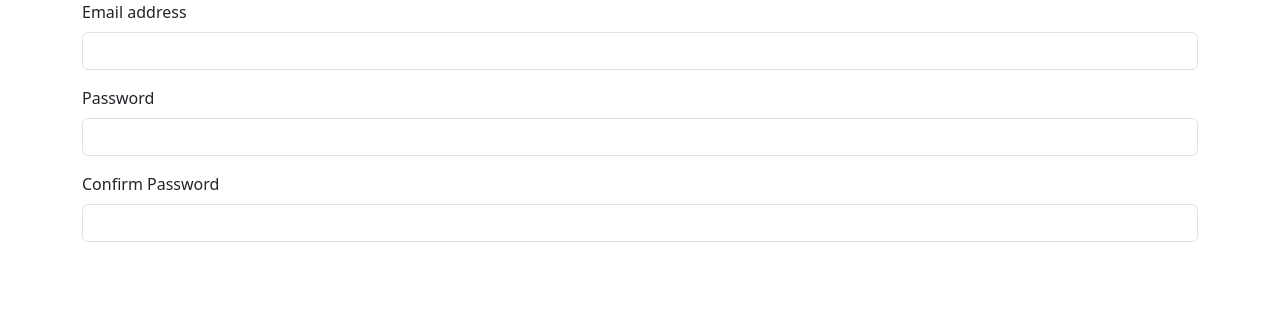
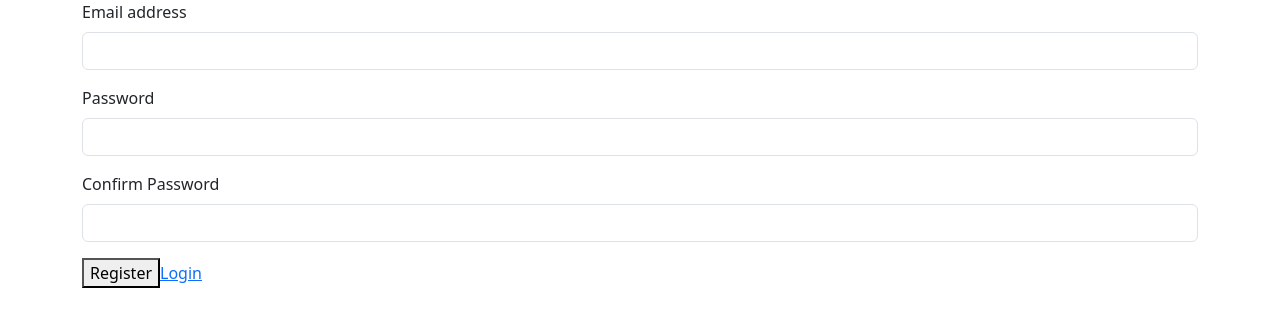
Before and after one commit to Alexandre-CES/Shopping-cart, a React (Create React App) app in the folder my-app/: page /register in a window 1280 px wide. Shown: the top 326 px of the page. Built offline with nearby package versions, Linux system fonts and the light colour scheme.

Commit message:
feat: register and login

```diff
--- a/my-app/src/Pages/Login/login.tsx
+++ b/my-app/src/Pages/Login/login.tsx
@@ -1,12 +1,30 @@
 import { useState } from "react";
+import { Link, useNavigate } from "react-router-dom";
+import { signInWithEmailAndPassword } from "firebase/auth";
+import { auth } from '../../firebaseConnection';
 
 export default function Login(){
     const [email, setEmail] = useState('');
     const [password, setPassword] = useState('');
+    const navigate = useNavigate();
+
+    async function login(e: React.FormEvent<HTMLFormElement>){
+        e.preventDefault();
+        if(email != '' && password != ''){
+            await signInWithEmailAndPassword(auth,email,password)
+            .then(()=>{
+                navigate('/',{replace:true});
+            }).catch((err)=>{
+                console.log('error: '+err);
+            });
+        }else{
+            alert('fill the fields');
+        }
+    }
 
     return(
         <main className="container">
-            <form>
+            <form onSubmit={login}>
                 <div className="mb-3">
                     <label htmlFor="inputEmail" className="form-label">Email address</label>
                     <input type="email" className="form-control" id="inputEmail" value={email} onChange={(e)=>setEmail(e.target.value)}/>
@@ -15,6 +33,8 @@ export default function Login(){
                     <label htmlFor="inputPassword" className="form-label">Password</label>
                     <input type="password" className="form-control" id="inputPassword" value={password} onChange={(e)=>setPassword(e.target.value)}/>
                 </div>
+                <button type="submit">Login</button>
+                <Link to={'/register'}>Register</Link>
             </form>
         </main>
     )
--- a/my-app/src/Pages/Register/register.tsx
+++ b/my-app/src/Pages/Register/register.tsx
@@ -1,13 +1,32 @@
 import { useState } from "react";
+import { Link, useNavigate } from "react-router-dom";
+import { createUserWithEmailAndPassword } from 'firebase/auth';
+import { auth } from '../../firebaseConnection';
 
 export default function Register(){
     const [email, setEmail] = useState('');
     const [password, setPassword] = useState('');
     const [confirmPassword, setConfirmPassword] = useState('');
+    const navigate = useNavigate();
+
+    async function register(e: React.FormEvent<HTMLFormElement>){
+        e.preventDefault();
+
+        if(email != '' && password != ''){
+            await createUserWithEmailAndPassword(auth,email,password)
+            .then(()=>{
+                navigate('/',{replace:true});
+            }).catch((err)=>{
+                console.log('error: '+err);
+            });
+        }else{
+            alert('fill the fields');
+        }
+    }
 
     return(
         <main className="container">
-            <form>
+            <form onSubmit={register}>
                 <div className="mb-3">
                     <label htmlFor="inputEmail" className="form-label">Email address</label>
                     <input type="email" className="form-control" id="inputEmail" value={email} onChange={(e)=>setEmail(e.target.value)}/>
@@ -20,6 +39,8 @@ export default function Register(){
                     <label htmlFor="inputConfirmPassword" className="form-label">Confirm Password</label>
                     <input type="password" className="form-control" id="inputConfirmPassword" value={confirmPassword} onChange={(e)=>setConfirmPassword(e.target.value)}/>
                 </div>
+                <button type="submit">Register</button>
+                <Link to={'/login'}>Login</Link>
             </form>
         </main>
     )
```
